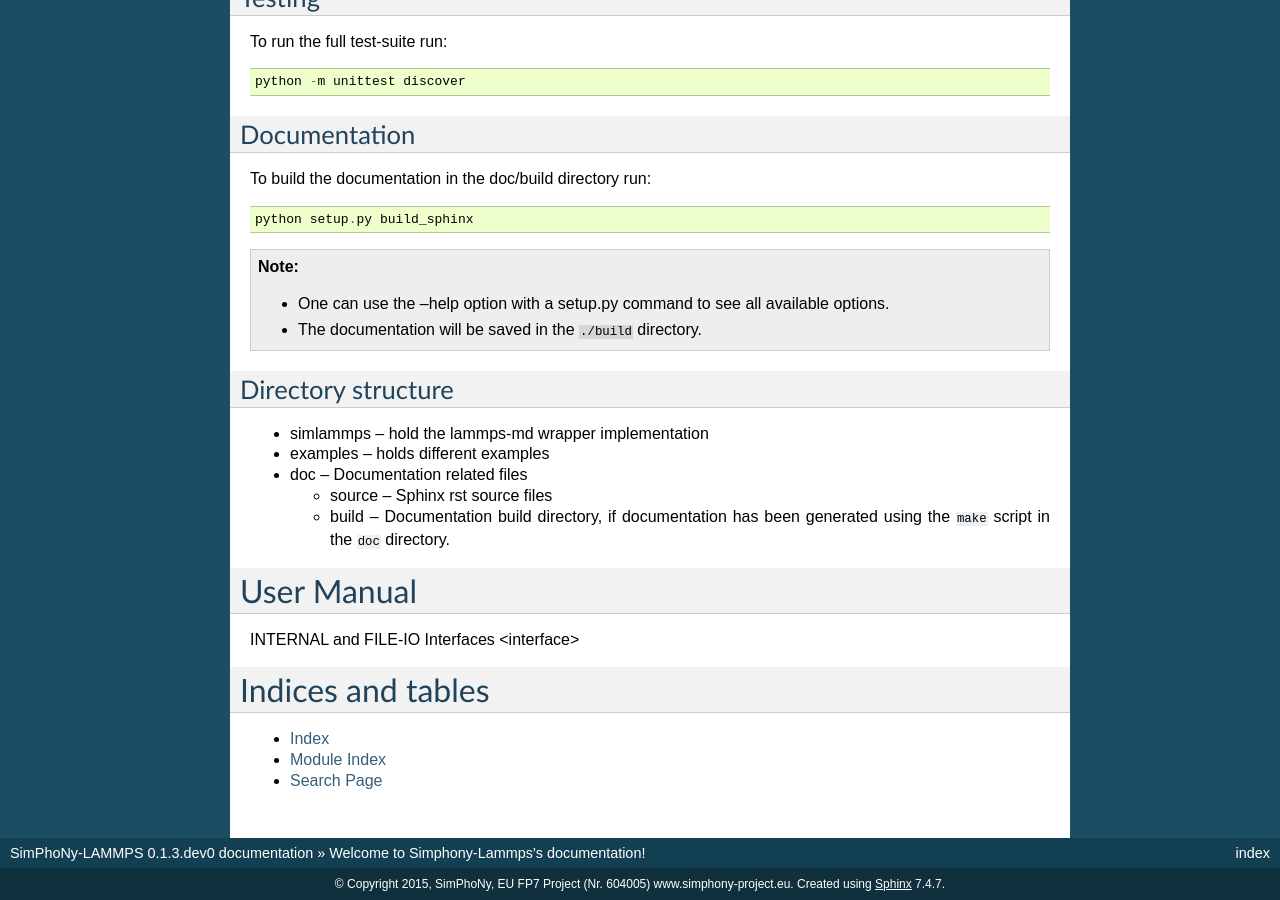
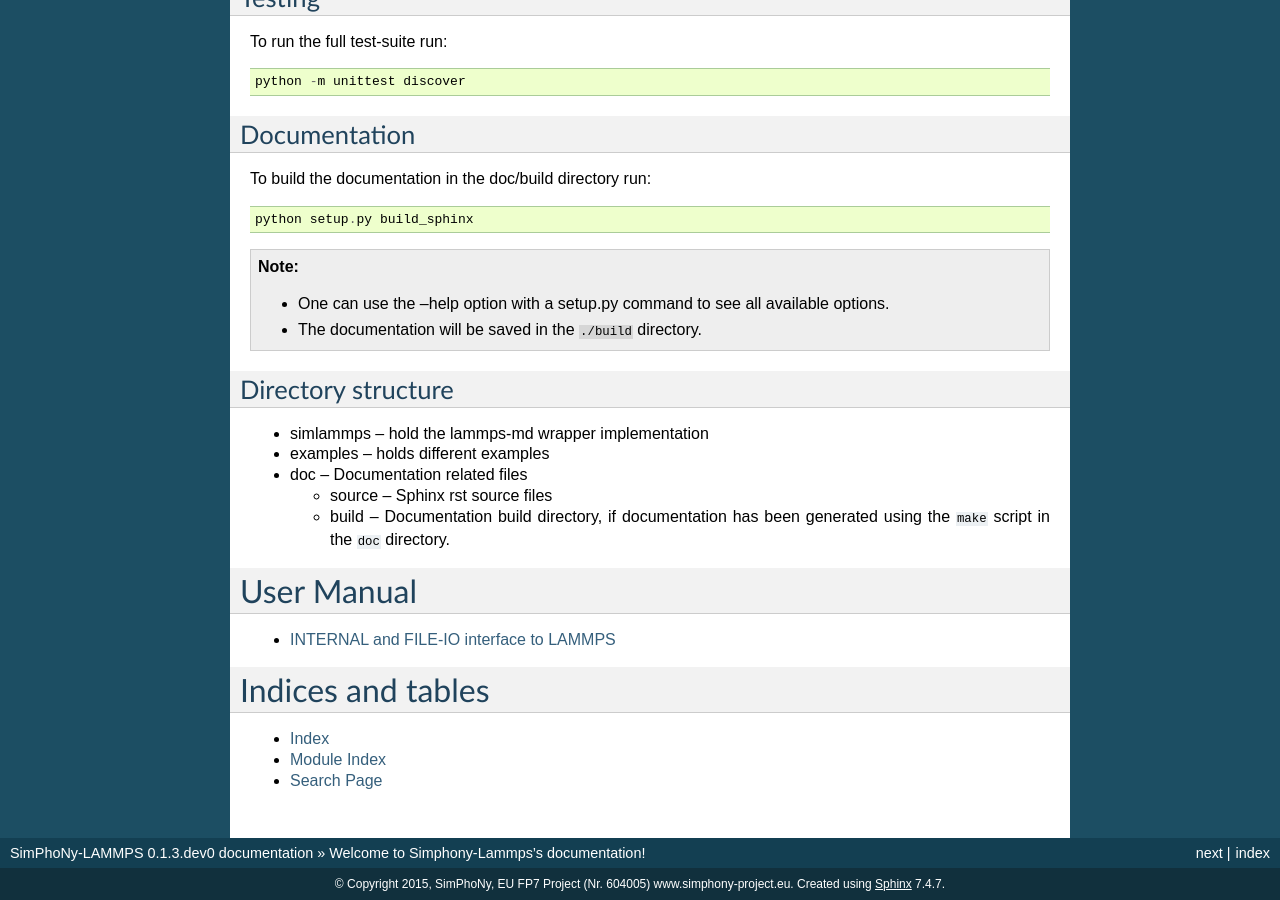
Before and after one commit to simphony/simphony-lammps, a Sphinx documentation site: the page built from doc/source/index.rst, in a window 1280 px wide and 900 px high, scrolled down 1203 px. Built offline with Sphinx 7.4.7, drawn with Linux system fonts in a browser that asks for light colours; some of the changed text lies outside the part shown.

Commit message:
improve doc of INTERNAL and FILE-IO interfaces

```diff
--- a/doc/source/index.rst
+++ b/doc/source/index.rst
@@ -12,10 +12,11 @@
 User Manual
 ===========
 
-INTERNAL and FILE-IO Interfaces <interface>
+.. toctree::
+   :maxdepth: 1
 
-.. toctree::
-   :maxdepth: 2
+   INTERNAL and FILE-IO interface to LAMMPS <interface>
+
 
 Indices and tables
 ==================
--- a/doc/source/interface.rst
+++ b/doc/source/interface.rst
@@ -1,4 +1,4 @@
-INTERFACE
+Interface to LAMMPS
 =========
 
 The SimPhoNy LAMMPS engine (see :class:`LammpsWrapper`) can be configured to interface with LAMMPS in two separate ways:
@@ -6,8 +6,7 @@
 * FILE-IO - use file and file output operations to run LAMMPS engine
 * INTERNAL - uses the internal interface of LAMMPS to run LAMMPS engine
 
-It should not matter whether the user is using a File-IO or the INTERNAL as the API is the same for the
-SimPhoNy user.  The user will only see a performance difference between the two interfaces to LAMMPS.
+Despite performance differences, it should not matter whether the user is using a File-IO or the INTERNAL as the API is the same.
 
 
 ::
```
